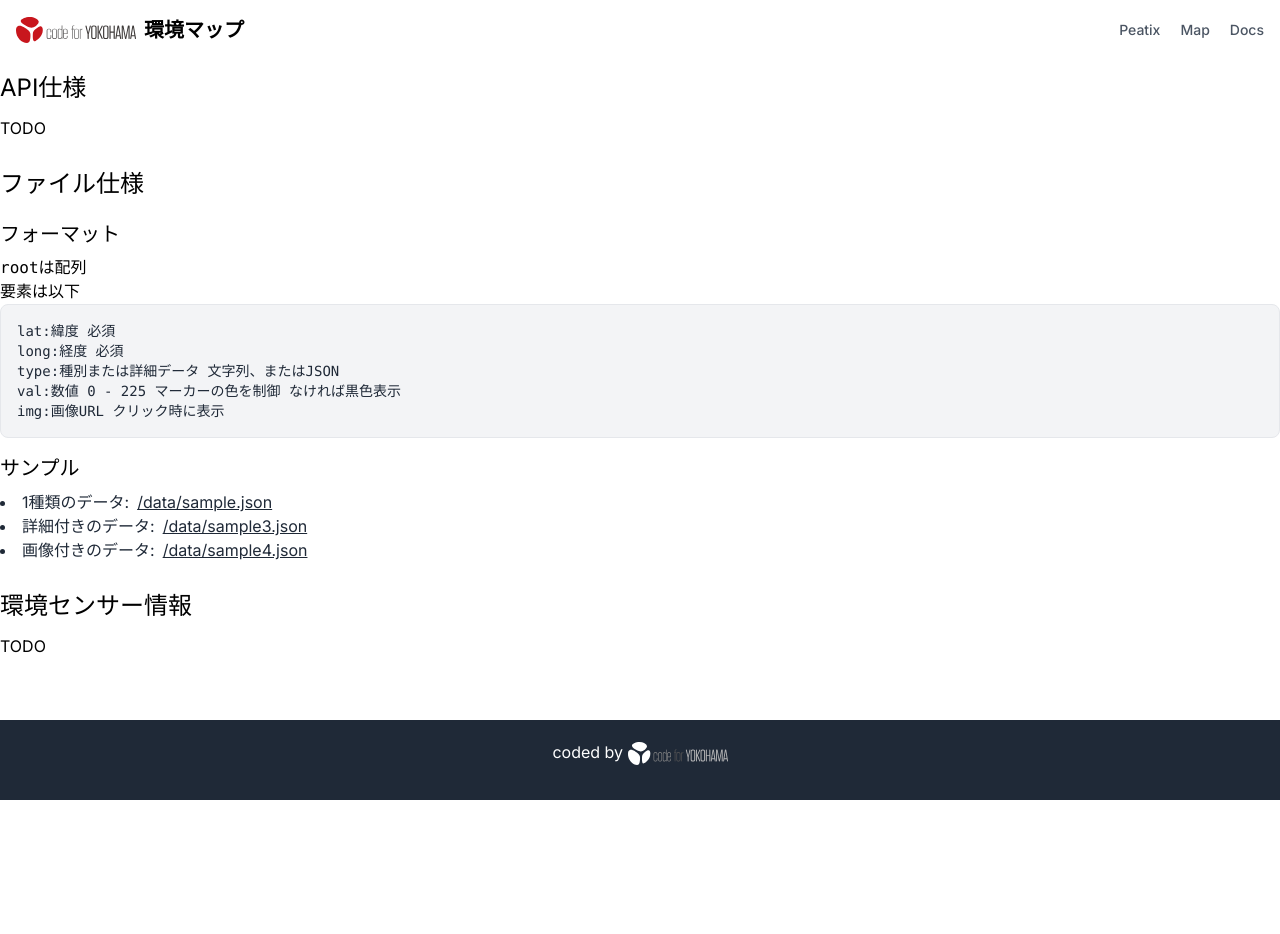
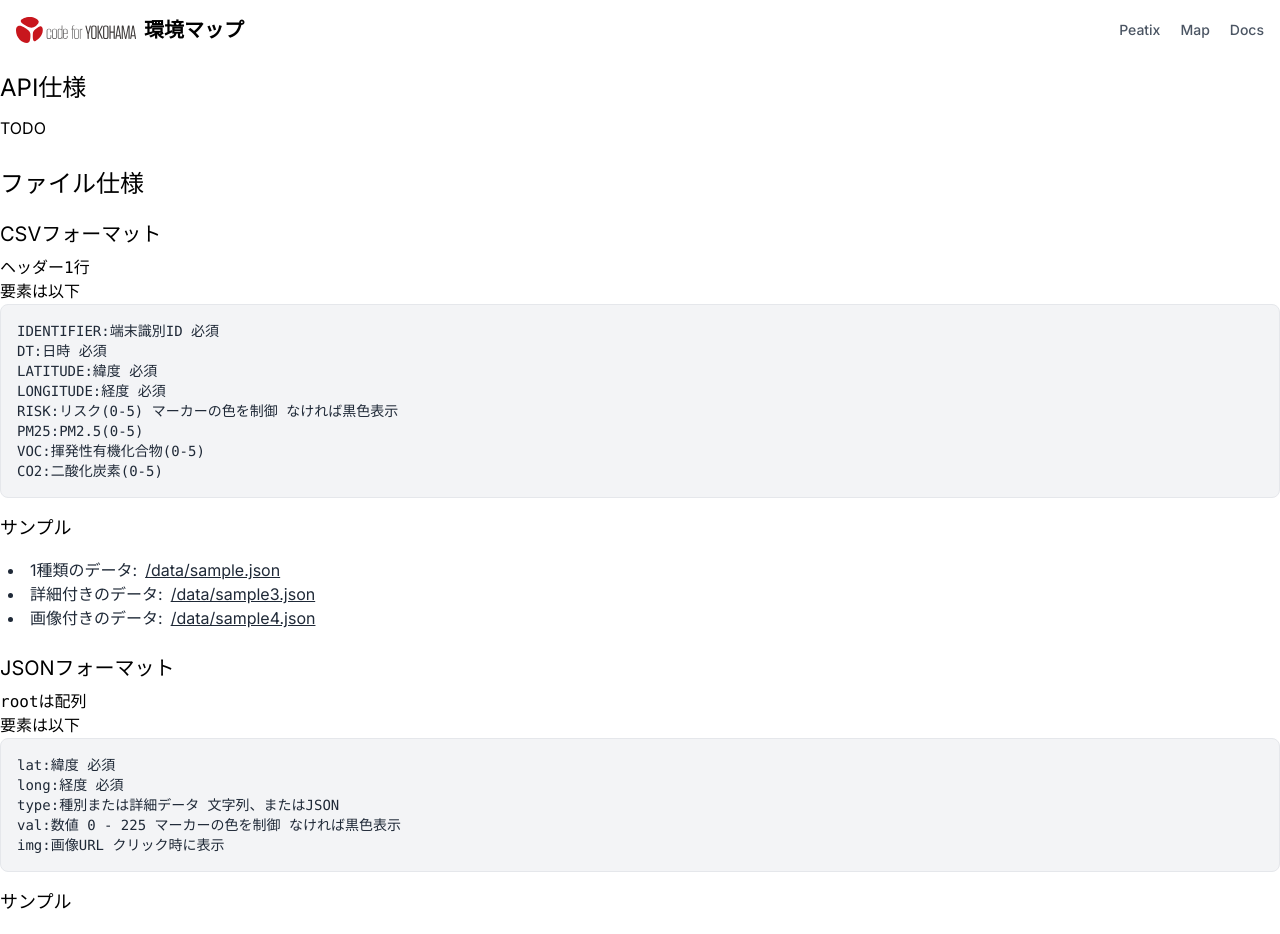
Before and after one commit to nichesuch/eco-map, a Next.js app: page /docs in a window 1280 px wide. Shown: the top 934 px of the page. Before the commit the page ends 800 px from the top, so only its background shows below. Built offline with nearby package versions, Linux system fonts and the light colour scheme.

Commit message:
CSVフォーマットのドキュメント修正

```diff
--- a/src/app/docs/page.tsx
+++ b/src/app/docs/page.tsx
@@ -3,25 +3,28 @@
 import React from "react";
 
 function DocsPage() {
-  return <main className="container mx-auto bg-white">
+  return <main className="container mx-auto">
     <h2 className="text-2xl my-3">API仕様</h2>
     <p>TODO</p>
     <h2 className="text-2xl my-3 pt-4">ファイル仕様</h2>
     <div className="">
-      <h3 className="text-xl my-2 pt-2">フォーマット</h3>
+      <h3 className="text-xl my-2 pt-2">CSVフォーマット</h3>
       <pre className="whitespace-pre-wrap">
-        rootは配列<br/>
+        ヘッダー1行<br/>
         要素は以下<br/>
-        <div className="bg-gray-100 border border-gray-200 text-sm text-gray-800 rounded-lg p-4 dark:bg-white/10 dark:border-white/20 dark:text-white">
-          lat:緯度 必須<br/>
-          long:経度 必須<br/>
-          type:種別または詳細データ 文字列、またはJSON<br/>
-          val:数値 0 - 225 マーカーの色を制御 なければ黒色表示<br/>
-          img:画像URL クリック時に表示
+        <div className="bg-gray-100 border border-gray-200 text-sm text-gray-800 rounded-lg p-4 dark:bg-gray-800 dark:border-white/20 dark:text-white">
+          IDENTIFIER:端末識別ID 必須<br/>
+          DT:日時 必須<br/>
+          LATITUDE:緯度 必須<br/>
+          LONGITUDE:経度 必須<br/>
+          RISK:リスク(0-5) マーカーの色を制御 なければ黒色表示<br/>
+          PM25:PM2.5(0-5)<br/>
+          VOC:揮発性有機化合物(0-5)<br/>
+          CO2:二酸化炭素(0-5)<br/>
         </div>
       </pre>
-      <h3 className="text-xl my-2 pt-2">サンプル</h3>
-      <ul className="list-disc list-inside text-gray-800 dark:text-white">
+      <h4 className="text-lg my-2 pt-2">サンプル</h4>
+      <ul className="p-2 list-disc list-inside text-gray-800 dark:bg-gray-800 dark:text-white">
         <li>1種類のデータ:
           <a className="px-2 text-gray-800 underline decoration-gray-800 hover:opacity-80 dark:text-white dark:decoration-white" href="/data/sample.json">/data/sample.json</a>
         </li>
@@ -32,6 +35,25 @@ function DocsPage() {
           <a className="px-2 text-gray-800 underline decoration-gray-800 hover:opacity-80 dark:text-white dark:decoration-white" href="/data/sample4.json">/data/sample4.json</a>
         </li>
       </ul>
+
+      <h3 className="text-xl my-2 pt-2">JSONフォーマット</h3>
+      <pre className="whitespace-pre-wrap">
+        rootは配列<br/>
+        要素は以下<br/>
+        <div className="bg-gray-100 border border-gray-200 text-sm text-gray-800 rounded-lg p-4 dark:bg-gray-800 dark:border-white/20 dark:text-white">
+          lat:緯度 必須<br/>
+          long:経度 必須<br/>
+          type:種別または詳細データ 文字列、またはJSON<br/>
+          val:数値 0 - 225 マーカーの色を制御 なければ黒色表示<br/>
+          img:画像URL クリック時に表示
+        </div>
+      </pre>
+      <h4 className="text-lg my-2 pt-2">サンプル</h4>
+      <ul className="p-2 list-disc list-inside text-gray-800 dark:bg-gray-800 dark:text-white">
+        <li>CSVデータ:
+          <a className="px-2 text-gray-800 underline decoration-gray-800 hover:opacity-80 dark:text-white dark:decoration-white" href="/data/sample.csv">/data/sample.csv</a>
+        </li>
+      </ul>
     </div>
     <h2 className="text-2xl my-3 pt-4">環境センサー情報</h2>
     <p>TODO</p>
```
